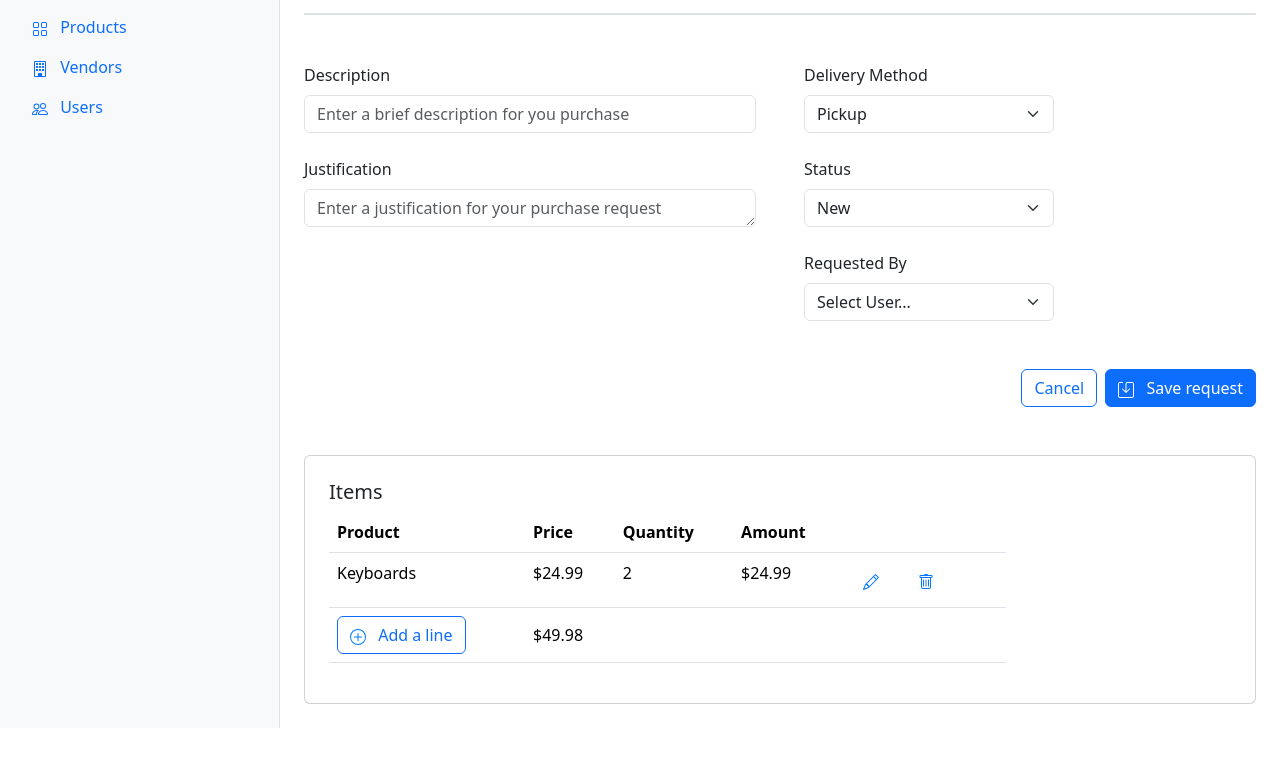
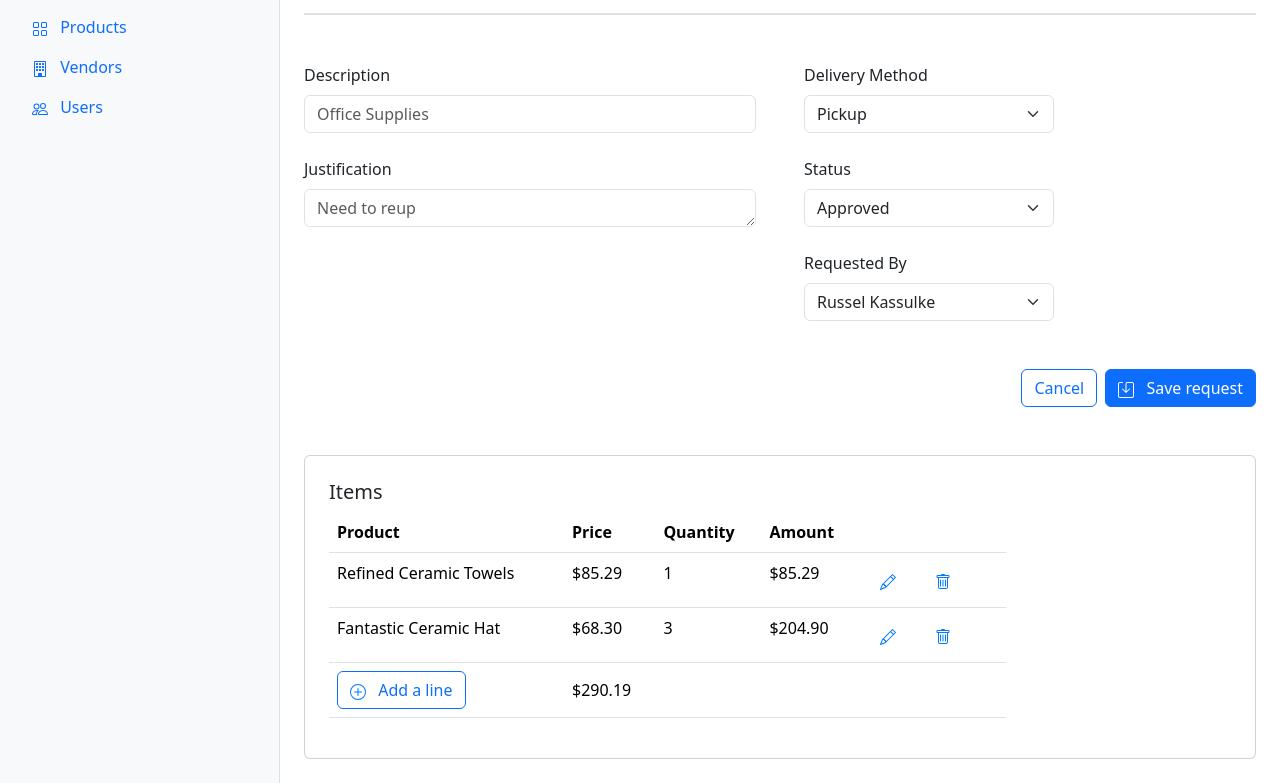
Before and after one commit to BcStadler/Prs-Design, a website built with Vite: page request-edit.html in a window 1280 px wide. Shown: the part 178-961 px from the top of the page. Before the commit the page ends 906 px from the top, so only its background shows below. Built offline with nearby package versions, Linux system fonts and the light colour scheme.

Commit message:
Update placeholders and user options in request forms for clarity

```diff
--- a/request-edit.html
+++ b/request-edit.html
@@ -33,7 +33,7 @@
                     id="description"
                     class="form-control"
                     type="text"
-                    placeholder="Enter a brief description for you purchase"
+                    placeholder="Office Supplies"
                   />
                 </div>
 
@@ -45,7 +45,7 @@
                     id="justification"
                     class="form-control"
                     rows="1"
-                    placeholder="Enter a justification for your purchase request"
+                    placeholder="Need to reup"
                   ></textarea>
                 </div>
               </div>
@@ -70,8 +70,9 @@
                     class="form-select"
                     style="max-width: 250px"
                   >
-                    <option value="NEW" selected>New</option>
-                    <option value="APPROVED">Approved</option>
+                    <option value="APPROVED" selected>Approved</option>
+                    <option value="NEW">New</option>
+
                     <option value="REVIEW">Review</option>
                     <option value="REJECTED">Rejected</option>
                   </select>
@@ -86,7 +87,7 @@
                     class="form-select"
                     style="max-width: 250px"
                   >
-                    <option value="">Select User...</option>
+                    <option value="Russ">Russel Kassulke</option>
                     <option value="casey">Casey Nguyen</option>
                     <option value="alex">Alex Porter</option>
                     <option value="jamie">Jamie Lee</option>
@@ -128,10 +129,46 @@
                 </thead>
                 <tbody>
                   <tr>
-                    <td>Keyboards</td>
-                    <td>$24.99</td>
-                    <td>2</td>
-                    <td>$24.99</td>
+                    <td>Refined Ceramic Towels</td>
+                    <td>$85.29</td>
+                    <td>1</td>
+                    <td>$85.29</td>
+                    <td>
+                      <a href="/requestline-edit.html" class="btn btn-outline">
+                        <svg
+                          class="bi pe-none me-2"
+                          width="16"
+                          height="16"
+                          fill="#007AFF"
+                        >
+                          <use href="/assets/bootstrap-icons.svg#pencil" />
+                        </svg>
+                      </a>
+                      <button
+                        type="button"
+                        class="btn btn-outline"
+                        data-bs-toggle="modal"
+                        data-bs-target="#deleteRequestLineModal"
+                      >
+                        <svg
+                          class="bi pe-none me-2"
+                          width="16"
+                          height="16"
+                          fill="#007AFF"
+                        >
+                          <use href="/assets/bootstrap-icons.svg#trash" />
+                        </svg>
+                      </button>
+                    </td>
+                  </tr>
+                </tbody>
+
+                <tbody>
+                  <tr>
+                    <td>Fantastic Ceramic Hat</td>
+                    <td>$68.30</td>
+                    <td>3</td>
+                    <td>$204.90</td>
                     <td>
                       <a href="/requestline-edit.html" class="btn btn-outline">
                         <svg
@@ -218,7 +255,7 @@
                         Add a line
                       </a>
                     </td>
-                    <td>$49.98</td>
+                    <td>$290.19</td>
                     <td></td>
                     <td></td>
                     <td></td>
```
Also changed, not shown: request-create.html (+1 -1 lines).
